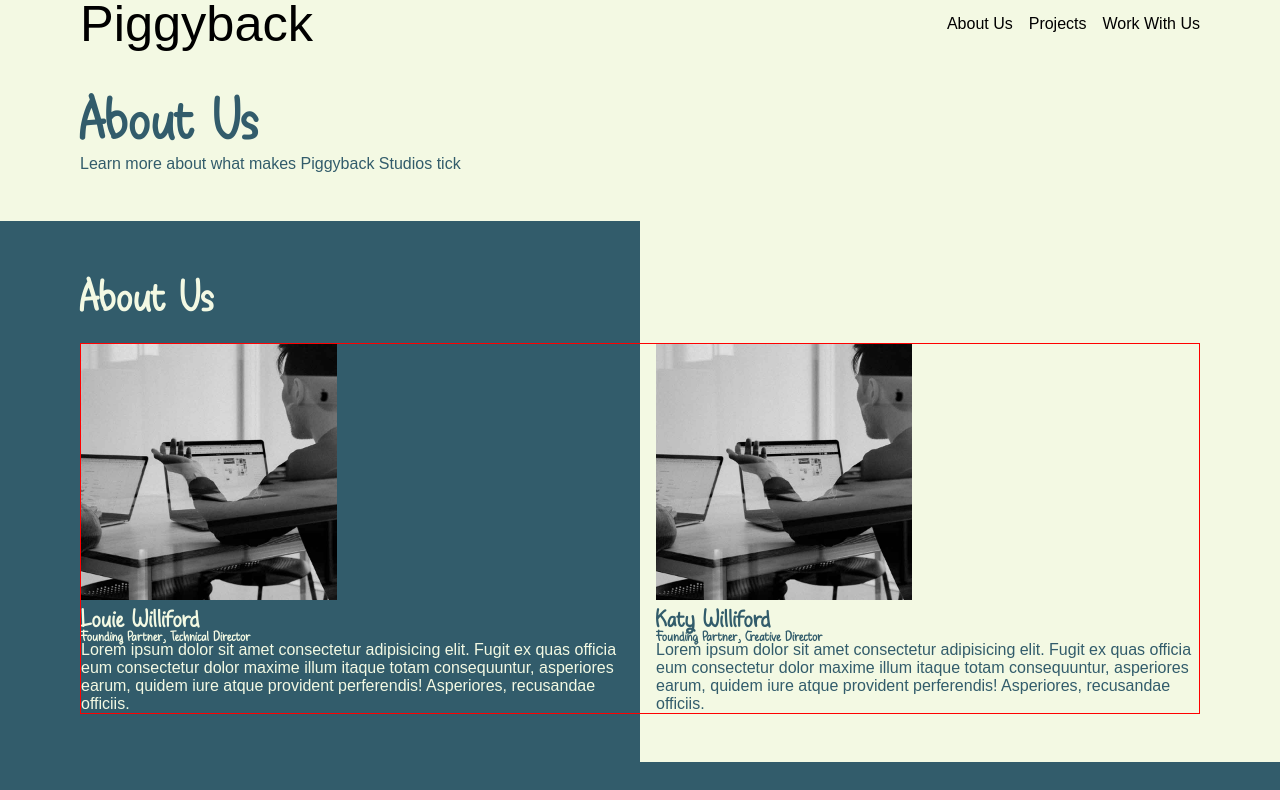
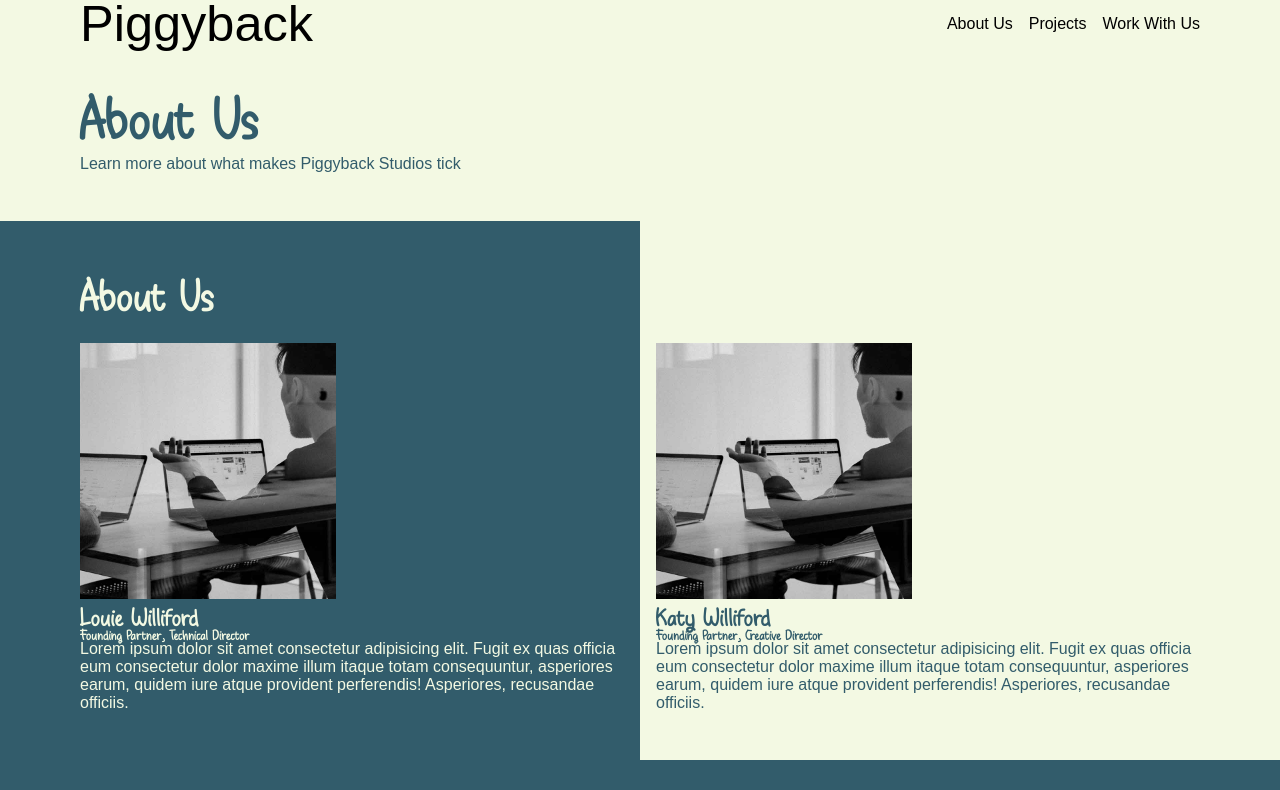
Before and after one commit to dustyfingers/piggypack-studios-marketing, a Next.js app: page /about-us in a window 1280 px wide. Shown: the top 800 px of the page. Built offline with nearby package versions, Linux system fonts and the light colour scheme; a web font is replaced by a local one.

Commit message:
remove borders

```diff
--- a/app/blocks/AboutUs/component.module.css
+++ b/app/blocks/AboutUs/component.module.css
@@ -31,7 +31,6 @@
   }
 
   .contentGrid {
-    border: 1px solid red;
     display: grid;
     width: 100%;
     gap: 2rem;
--- a/app/blocks/WorkGallery/component.module.css
+++ b/app/blocks/WorkGallery/component.module.css
@@ -4,7 +4,6 @@
   display: flex;
   align-items: center;
   justify-content: center;
-  border: 1px solid green;
   padding: var(--mobileBlockYPadding) 0 var(--mobileBlockYPadding) 0;
 }
 
```
